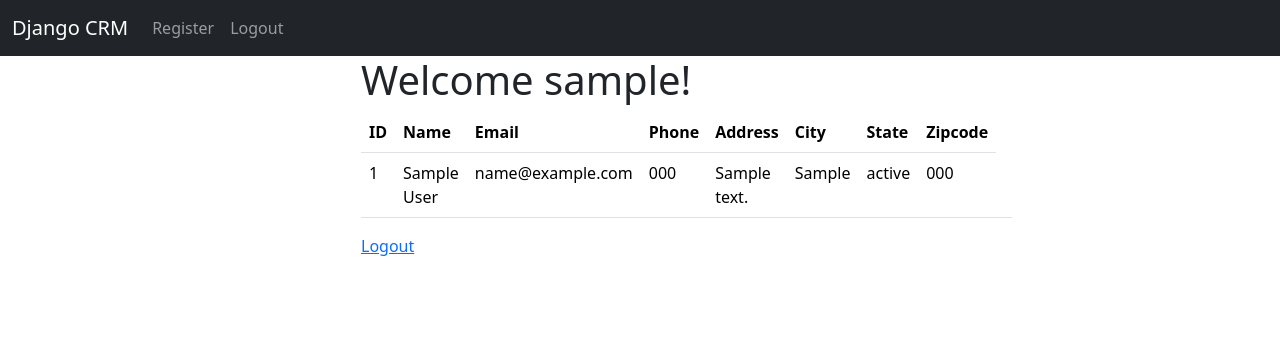
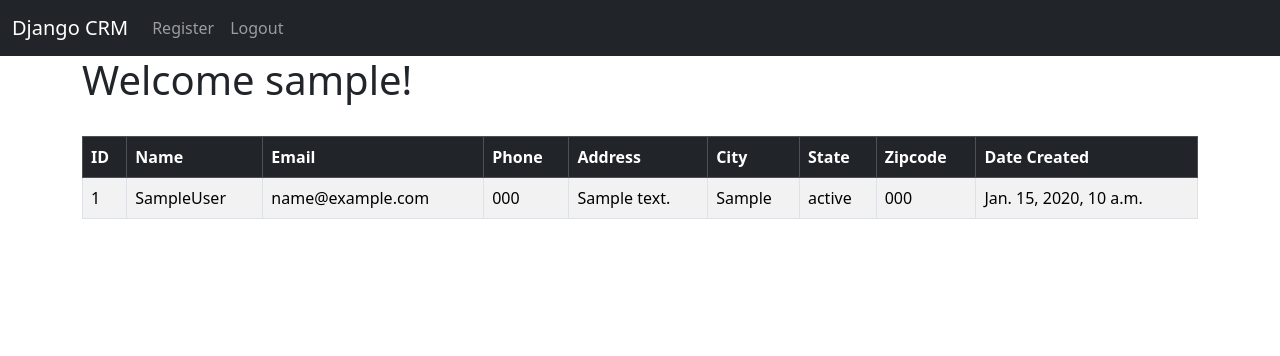
Before and after one commit to Grootcode21/Django-CRM-App, a Django app: template website/templates/home.html in a window 1280 px wide. Shown: the top 356 px of the page. Run offline with Django 5.2, Linux system fonts and the light colour scheme; the template is opened without the code that fills it: values that come from a table or form of the project are taken from there, others are empty; a user stored in the database is signed in; tables that the repository leaves empty hold one stand-in row (values such as "Sample post"); parts of the project's set-up code (start-up, migrations or seed data) failed here and were passed over.

Commit message:
bootstrap table styling

```diff
--- a/website/templates/home.html
+++ b/website/templates/home.html
@@ -1,18 +1,16 @@
 {% extends 'base.html' %}
 
 {% block content %}
-
-<div class="col-md-6 offset-3">
-
 
 
 {% if user.is_authenticated %}
 
 <h1>Welcome {{ user.username }}!</h1>
 
+<br />
+<table class="table  table-striped table-hover table-bordered">
 
-<table class="table">
-  <thead>
+  <thead class="table-dark">
     <tr>
       <th scope="col">ID</th>
       <th scope="col">Name</th>
@@ -22,6 +20,7 @@
       <th scope="col">City</th>
       <th scope="col">State</th>
       <th scope="col">Zipcode</th>
+      <th scope="col">Date Created</th>
     </tr>
   </thead>
   <tbody>
@@ -30,16 +29,14 @@
 {% for record in records %}
 <tr>
   <td>{{ record.id }}</td>
-  <td>{{ record.first_name }}
-  {{ record.last_name }}</td>
-
+  <td>{{ record.first_name }}{{ record.last_name }}</td>
   <td>{{ record.email }}</td>
   <td>{{ record.phone_number }}</td>
   <td>{{ record.address}}</td>
   <td>{{ record.city }}</td>
   <td>{{ record.state }}</td>
   <td>{{ record.zip_code }}</td>
-  <td>{{ record.date_created }}</td>
+  <td>{{ record.created_at }}</td>
 </tr>
 {% endfor %}
 
@@ -50,7 +47,7 @@
     </table>
 
 
-<a href="{% url 'logout' %}">Logout</a>
+
 
 {% else %}
 
@@ -74,7 +71,7 @@
 </form>
 </form>
 
-</div>
+
 
 {% endif %}
 
```
